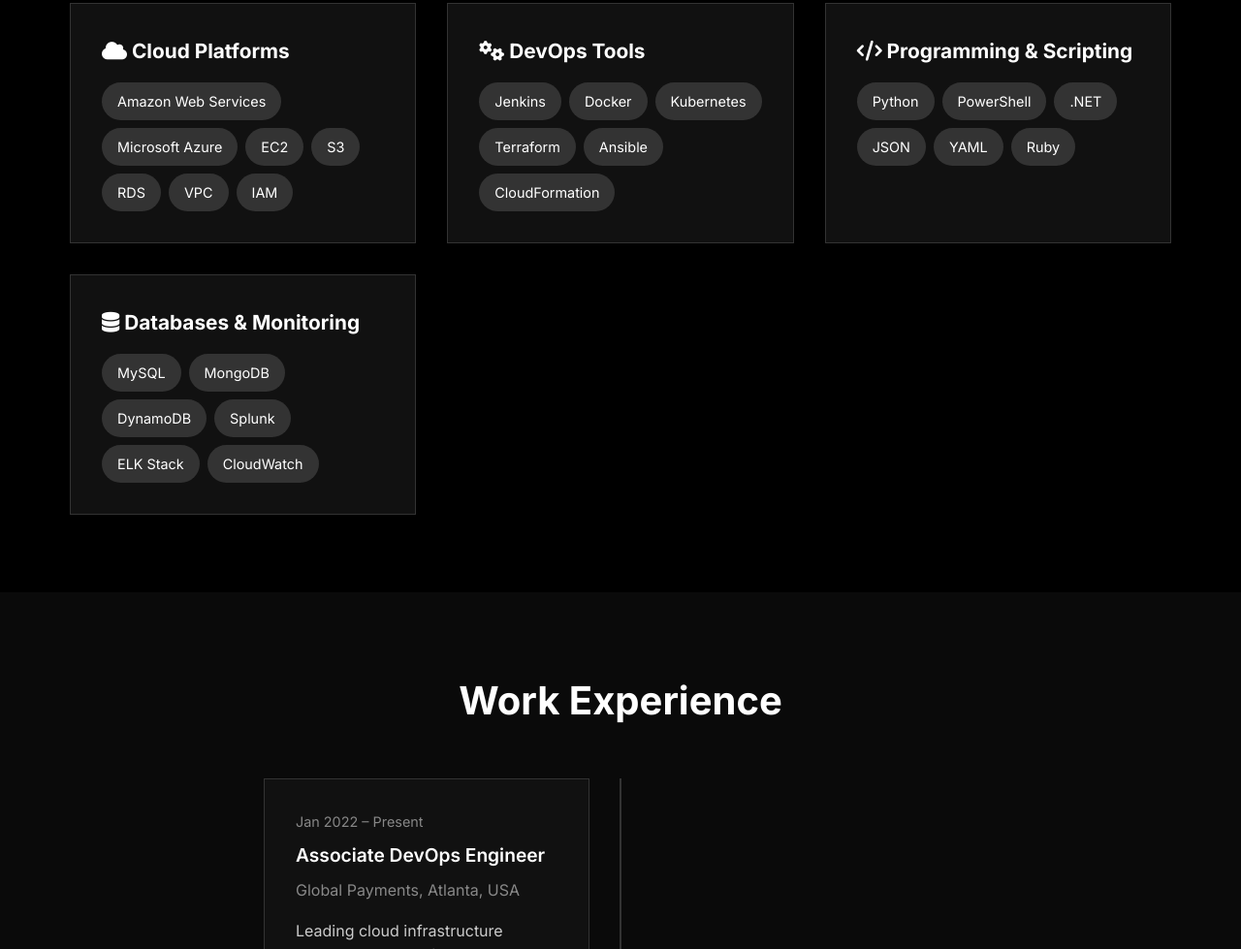
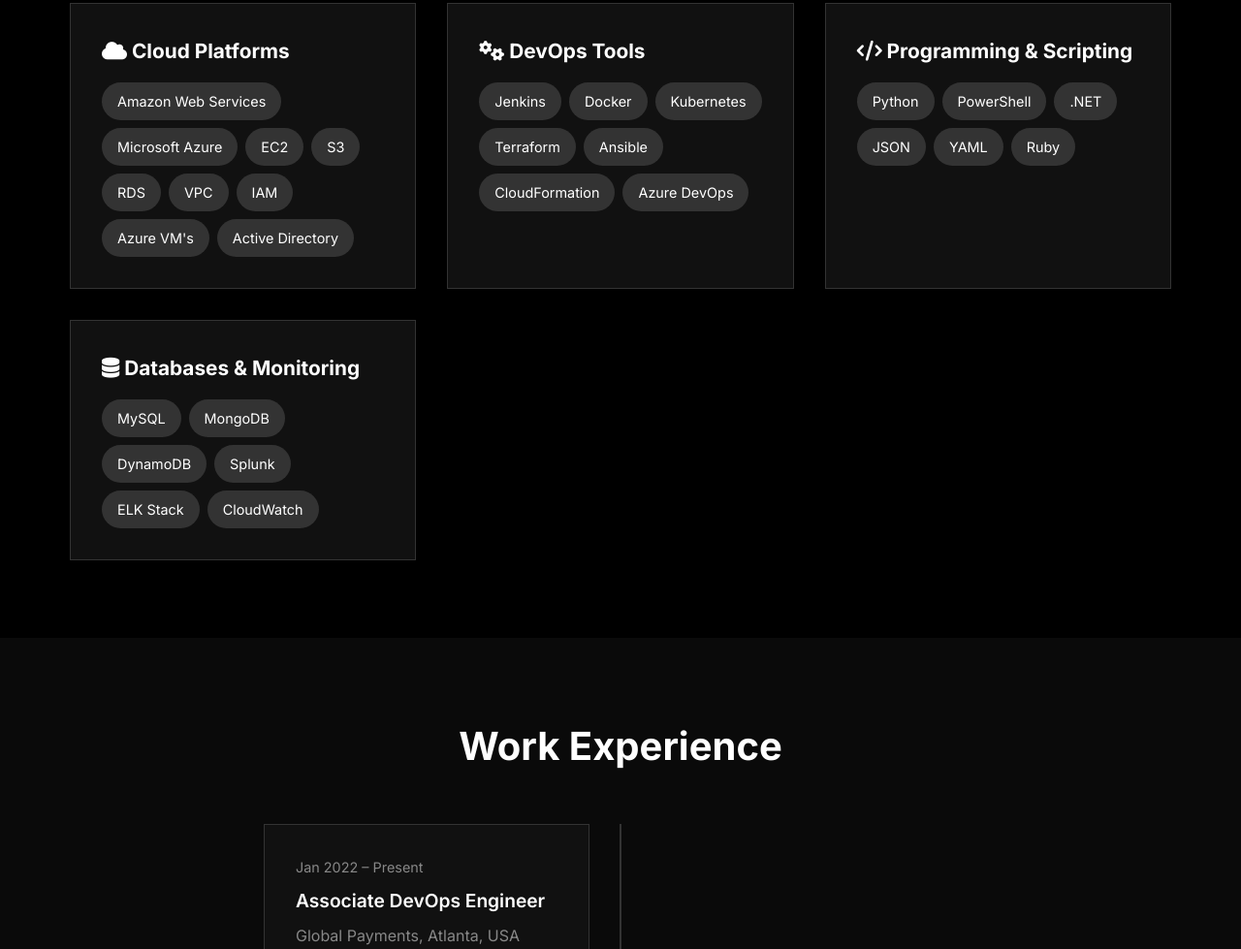
Before and after one commit to Prathik0303/website, a plain HTML site: page index.html in a window 1280 px wide. Shown: the part 1673-2652 px from the top of the page at 97% size. Drawn offline with Linux system fonts and the light colour scheme.

Commit message:
Update index.html

```diff
--- a/index.html
+++ b/index.html
@@ -646,6 +646,8 @@
                         <span class="skill-tag">RDS</span>
                         <span class="skill-tag">VPC</span>
                         <span class="skill-tag">IAM</span>
+                        <span class="skill-tag">Azure VM's</span>
+                        <span class="skill-tag">Active Directory</span>
                     </div>
                 </div>
                 <div class="skill-category fade-in">
@@ -657,6 +659,7 @@
                         <span class="skill-tag">Terraform</span>
                         <span class="skill-tag">Ansible</span>
                         <span class="skill-tag">CloudFormation</span>
+                        <span class="skill-tag">Azure DevOps</span>
                     </div>
                 </div>
                 <div class="skill-category fade-in">
```
